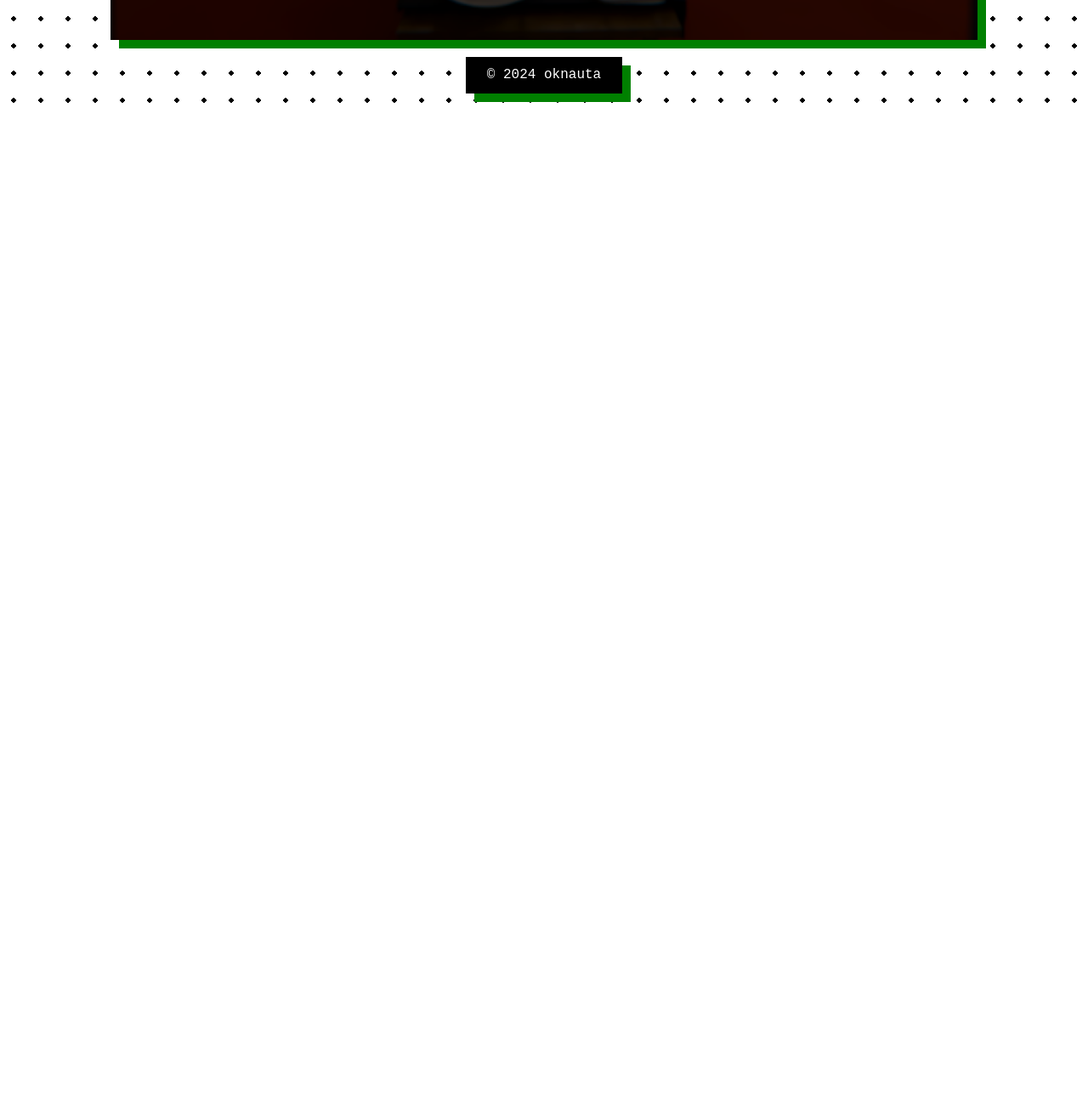
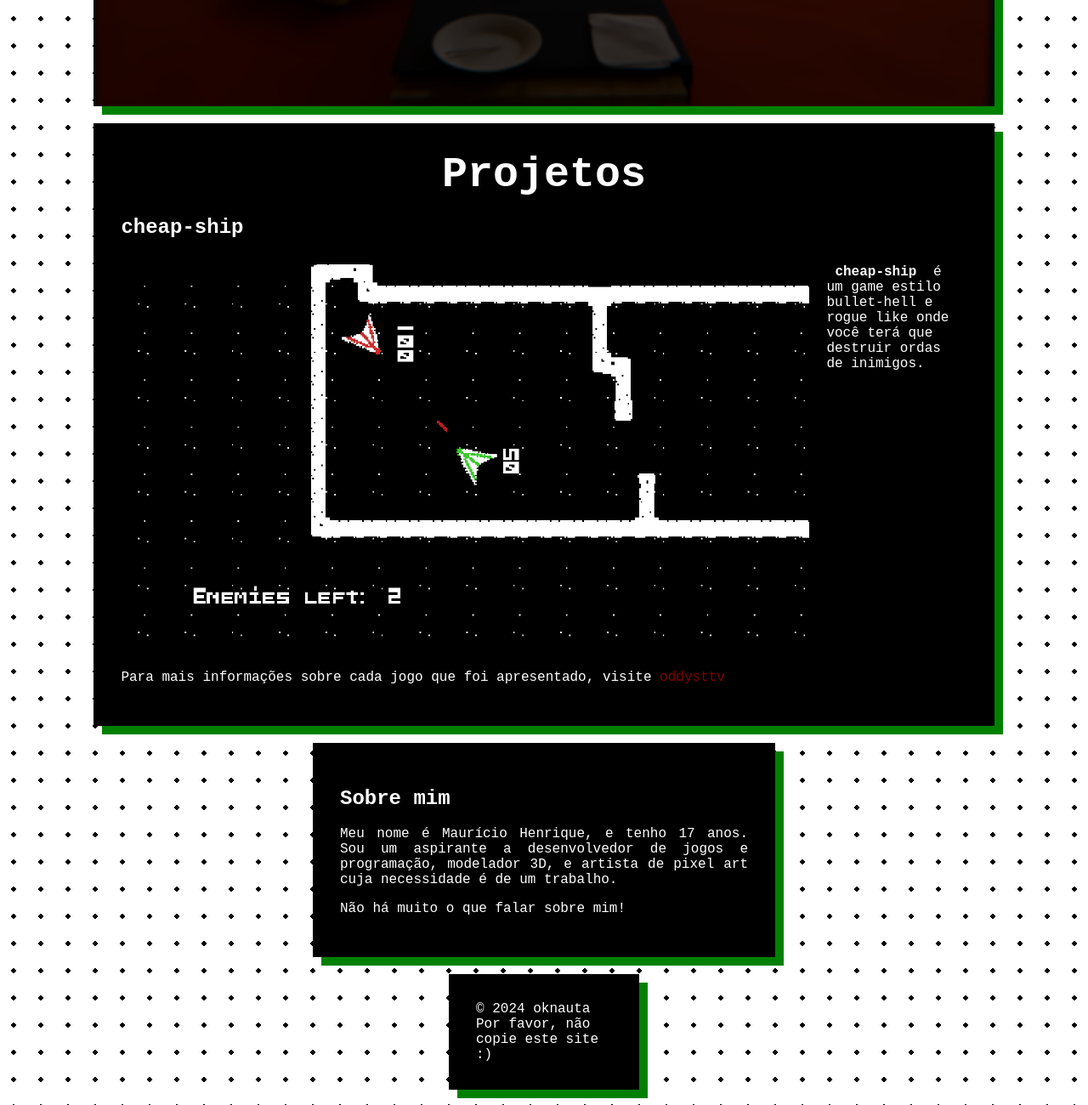
Before and after one commit to oknauta/oknauta, a plain HTML site: page index.html in a window 1280 px wide. Shown: the part 858-2158 px from the top of the page at 85% size. Before the commit the page ends 986 px from the top, so only its background shows below. Drawn offline with Linux system fonts and the light colour scheme.

Commit message:
Improvements

```diff
--- a/index.html
+++ b/index.html
@@ -9,15 +9,16 @@ Author: oknauta
 <head>
     <link rel="stylesheet" href="/oknauta/style.css">
     <meta charset="UTF-8">
-    <meta name="viewport" content="width=device-width, initial-scale=.5">
-    <title>oknauta</title>
+    <meta name="viewport" content="width=device-width, initial-scale=1">
+    <title>Portfólio | oknauta</title>
 </head>
 <body>
     <header class="box">
-        <div id="start">
+        <nav>
             <a style="font-size: 2em;" href="/oknauta/"><b>oknauta</b></a>
-            <a href="/oknauta/projects/">Projetos</a>
-        </div>
+            <a href="/oknauta/#projects">Projetos</a>
+            <a href="/oknauta/#about-me">Sobre mim</a>
+        </nav>
     </header>
 
     <section class="box" id="main-section">
@@ -27,8 +28,40 @@ Author: oknauta
         </div>
     </section>
 
+
+    <section id="projects" class="box">
+        <h1 style="font-size: 50px; text-align: center; margin: auto;">Projetos</h1>
+
+        <section id="cheap-ship" class="game">
+            <h2>cheap-ship</h2>
+            <div style="display: flex;">
+                <img src="/oknauta/src/cheap-ship.png" alt="cheap-ship" width="800">
+                <p><b>cheap-ship</b> é um game estilo
+                                     bullet-hell e rogue like onde você
+                                     terá que destruir ordas de inimigos. </p>
+            </div>
+
+        </section>
+
+        <footer style="margin: 0; ">
+            <p>Para mais informações sobre cada jogo que foi apresentado, visite <a href="https://www.youtube.com/@oddystTV">oddysttv</a></p>
+        </footer>
+    </section>
+
+    <section id="about-me" class="box" style="width: 30em">
+        <h1>Sobre mim</h1>
+        <p style="text-align: justify;">
+            Meu nome é Maurício Henrique, e tenho 17 anos.
+            Sou um aspirante a desenvolvedor de jogos e programação, modelador 3D,
+            e artista de pixel art cuja necessidade é de um trabalho.
+        </p>
+        <p>Não há muito o que falar sobre mim!</p>
+
+    </section>
+
     <footer class="box">
-        <div style="text-align: center;">&copy; 2024 oknauta</div>
+        <span style="text-align: center; margin: auto;">&copy; 2024 oknauta</span>
+        <span>Por favor, não copie este site :)</span>
     </footer>
 </body>
 </html>
--- a/style.css
+++ b/style.css
@@ -8,26 +8,39 @@ body
 {
     padding: 10px;
     background-image: url("/oknauta/src/pointed_background.png");
-    *
-    {
-        font-family: 'Courier New', Courier, monospace;
-        color: white;
-        text-decoration: none;
-    }
+    color: white;
+    font-family: 'Courier New', Courier, monospace;
 }
+
+.game div *
+{
+    margin: 10px;
+}
+
+header a
+{
+    color: white;
+    padding: 10px;
+}
+a
+{
+    text-decoration: none;
+    color: rgb(128, 0, 0);
+}
+
 
 .box
 {
-    width: 80%;
+    max-width: 80%;
     margin: 20px auto;
-    padding: 1%;
+    padding: 2em;
     box-shadow: 10px 10px green;
     background-color: black;
 }
 
 ::-webkit-scrollbar
 {
-width: 30px;
+    width: 30px;
 }
 
 ::-webkit-scrollbar-track
@@ -47,7 +60,7 @@ background: rgb(0, 81, 0);
 
 footer.box
 {
-    width: 10em; margin: auto;
+    max-width: 10em; margin: auto;
 
 }
 
```
Also changed, not shown: projects/index.html (deleted, +0 -30 lines), src/cheap-ship.png (added).
